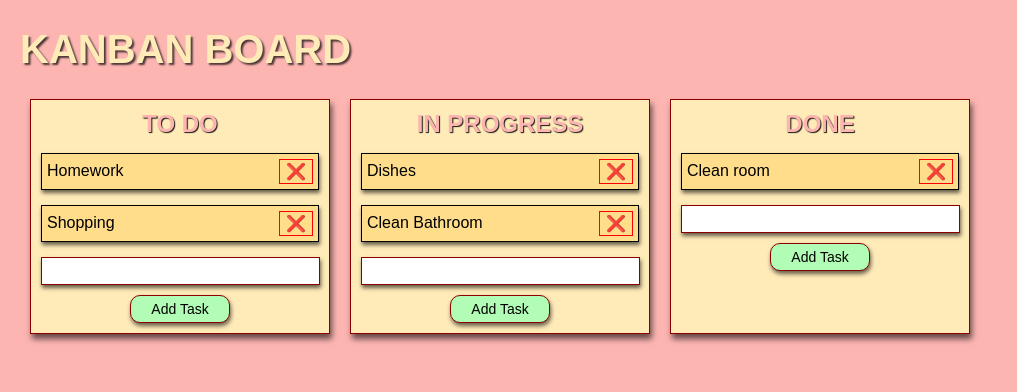
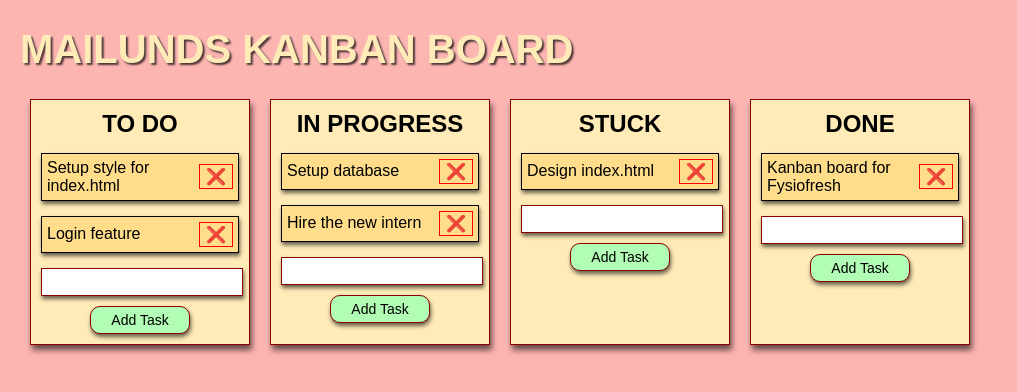
Before and after one commit to MatDat/fysiofreshOpgave_MathiasMailund, a plain HTML site: page index.html in a window 1280 px wide. Shown: the whole page, without its empty margins (0-1017 px from the left). Drawn offline with nearby package versions, Linux system fonts and the light colour scheme.

Commit message:
changes to design

```diff
--- a/app.js
+++ b/app.js
@@ -2,13 +2,19 @@ const app = Vue.createApp({
   data() {
     return {
       columns: [
-        { title: "To do", tasks: ["Homework", "Shopping"], newTask: "" },
+        {
+          title: "To do",
+          tasks: ["Setup style for index.html", "Login feature"],
+          newTask: "",
+        },
         {
           title: "In Progress",
-          tasks: ["Dishes", "Clean Bathroom"],
+          tasks: ["Setup database", "Hire the new intern"],
           newTask: "",
         },
-        { title: "Done", tasks: ["Clean room"], newTask: "" },
+        { title: "Stuck", tasks: ["Design index.html"], newTask: "" },
+
+        { title: "Done", tasks: ["Kanban board for Fysiofresh"], newTask: "" },
       ],
     };
   },
@@ -22,7 +28,7 @@ const app = Vue.createApp({
     },
     mouseoverHandler(event) {
       const element = event.target;
-      element.style.backgroundColor = "#ffc026";
+      element.style.backgroundColor = "#d3d3d3";
       element.style.transition = "background-color 0.2s ease"; // Add transition
     },
 
--- a/index.html
+++ b/index.html
@@ -8,7 +8,7 @@
     <link rel="stylesheet" href="style.css" />
   </head>
   <body>
-    <h1>Kanban Board</h1>
+    <h1>Mailunds Kanban Board</h1>
 
     <div id="app" class="kanban-container">
       <div
--- a/style.css
+++ b/style.css
@@ -21,9 +21,9 @@ ul {
 h2 {
   text-transform: uppercase;
   margin-bottom: 15px;
-  color: #fdb5b2;
+  color: black;
   text-align: center;
-  text-shadow: 1px 1px 1px rgba(0, 0, 0, 0.9);
+  /* text-shadow: 1px 1px 1px rgba(0, 0, 0, 0.9); */
 }
 .kanban-container {
   display: flex;
@@ -79,5 +79,5 @@ button {
 }
 button:hover {
   background-color: #67fb6d;
-  transition: 0.2s;
+  transition: 0.1s;
 }
```
